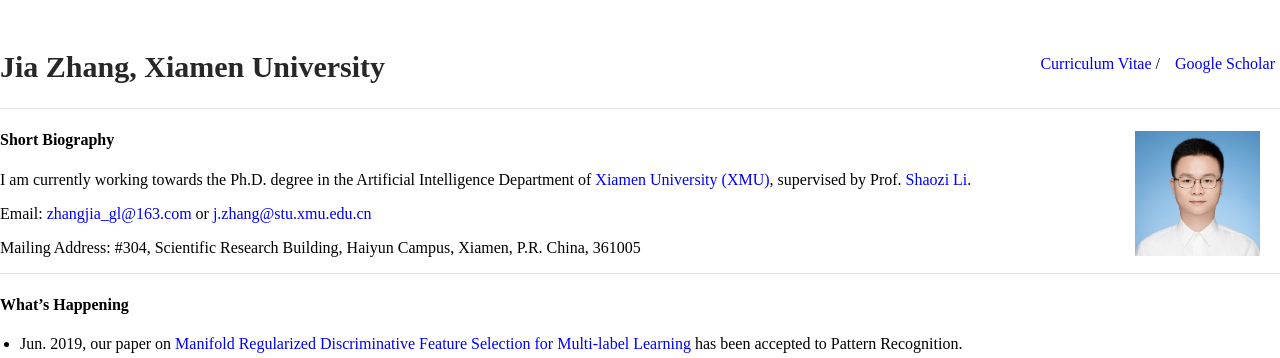
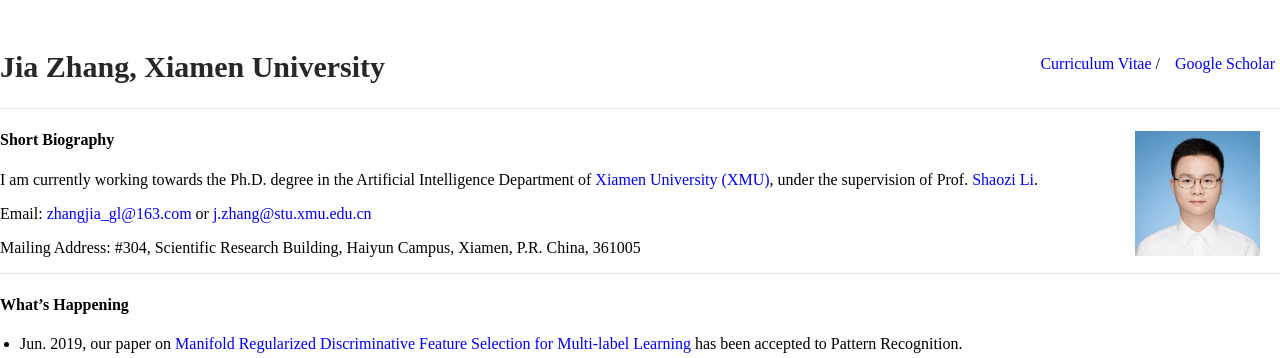
Before and after one commit to jiazhang-ml/jiazhang-ml.github.io, a Jekyll site: the page built from index.md, in a window 1280 px wide. Shown: the top 358 px of the page. Built offline with Jekyll 4.4.1, drawn with Linux system fonts in a browser that asks for light colours.

Commit message:
Update index.md

```diff
--- a/index.md
+++ b/index.md
@@ -6,7 +6,7 @@ layout: default
 
 #### Short Biography
 
-I am currently working towards the Ph.D. degree in the Artificial Intelligence Department of [Xiamen University (XMU)](https://www.xmu.edu.cn/), supervised by Prof. [Shaozi Li](http://imt.xmu.edu.cn/szdw.html).
+I am currently working towards the Ph.D. degree in the Artificial Intelligence Department of [Xiamen University (XMU)](https://www.xmu.edu.cn/), under the supervision of Prof. [Shaozi Li](http://imt.xmu.edu.cn/szdw.html).
 
 Email: [zhangjia_gl@163.com](mailto:zhangjia_gl@163.com) or [j.zhang@stu.xmu.edu.cn](mailto:j.zhang@stu.xmu.edu.cn)
 
```
